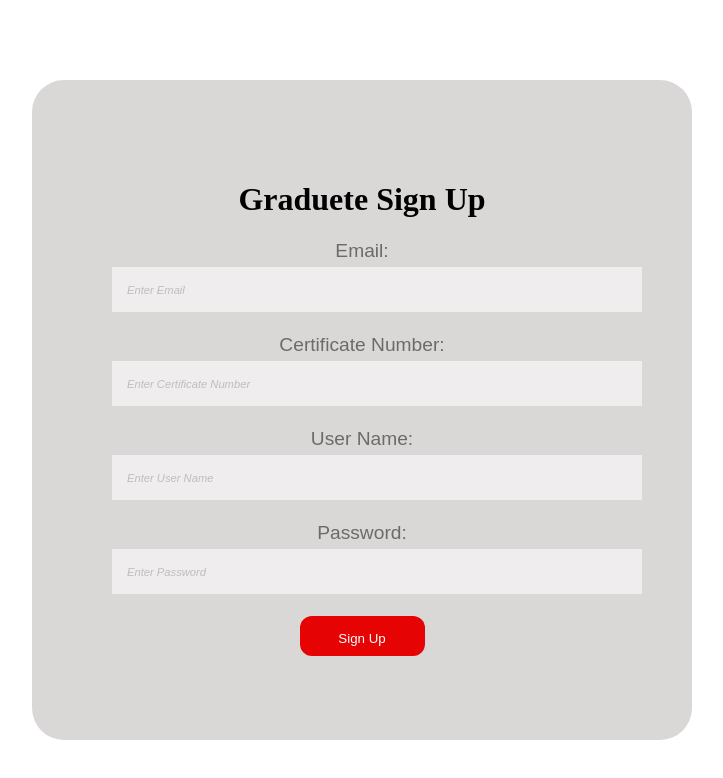
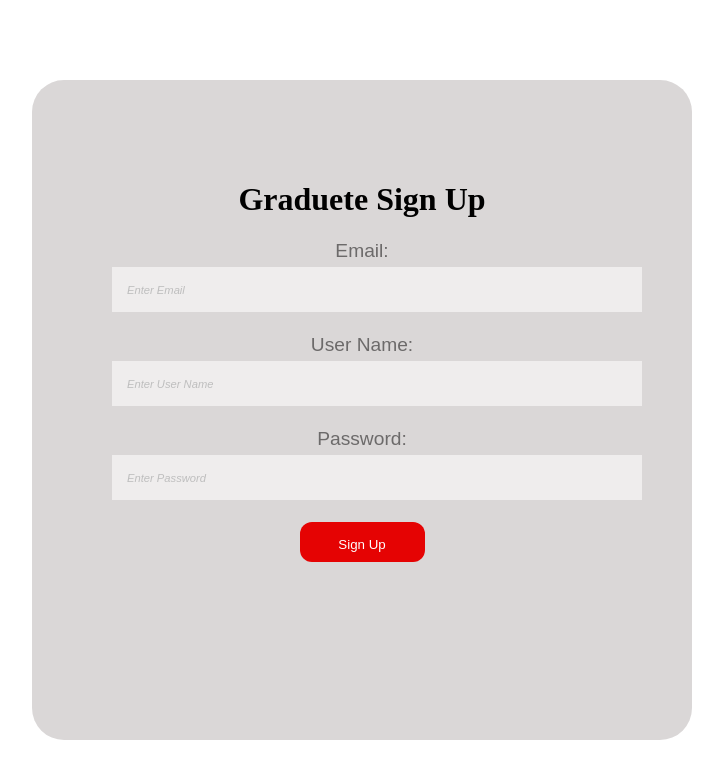
Before and after one commit to EABarton123/NW5-group-3-Road-to-Tech, a React (Create React App) app in the folder client/: page / in a window 1280 px wide. Shown: the top 778 px of the page, without its empty margins (56-779 px from the left). Built offline with nearby package versions, Linux system fonts and the light colour scheme.

Commit message:
delete alert and certificatenum

```diff
--- a/client/src/components/Pages/signup/Signup.js
+++ b/client/src/components/Pages/signup/Signup.js
@@ -6,7 +6,6 @@
 export const Signup = () => {
   const [subFormDate, setSubFormDate] = useState({
     email:"",
-    certificateNum: "",
     username:"",
     password:"" });
 
@@ -17,8 +16,9 @@
       e.preventDefault();
       console.log("clicked");
 
-    alert(` Email: ${ subFormDate.email}, Certificate Number: ${subFormDate.certificateNum}, UserName: ${subFormDate.username},  Password: ${ subFormDate.password}.`);
-          //axios
+    // alert();
+    // (` Email: ${ subFormDate.email}, Certificate Number: ${subFormDate.certificateNum}, UserName: ${subFormDate.username},  Password: ${ subFormDate.password}.`);
+        //  axios
         // GET, POST
         // API endpoint/Route
 
@@ -28,7 +28,6 @@
 
     setSubFormDate({
       email:"",
-      certificateNum: "",
       username:"",
       password:"" });
   };
@@ -41,13 +40,6 @@
     <input type="text" placeholder='Enter Email' name="email" required value={subFormDate.email} onChange = {(e) => setSubFormDate({
   ...subFormDate, email:e.target.value })} />
     </div>
-
-    <div>
-    <label htmlFor="certificateNum"> Certificate Number:</label>
-    <input type="number" placeholder='Enter Certificate Number'name="certificateNum" required value={subFormDate.certificateNum} onChange = {(e) => setSubFormDate({
-  ...subFormDate, certificateNum:e.target.value })} />
-    </div>
-
     <div>
     <label htmlFor="userName"> User Name:</label>
     <input type="text" placeholder='Enter User Name' name="username" required value={subFormDate.username} onChange = {(e) => setSubFormDate({
```
